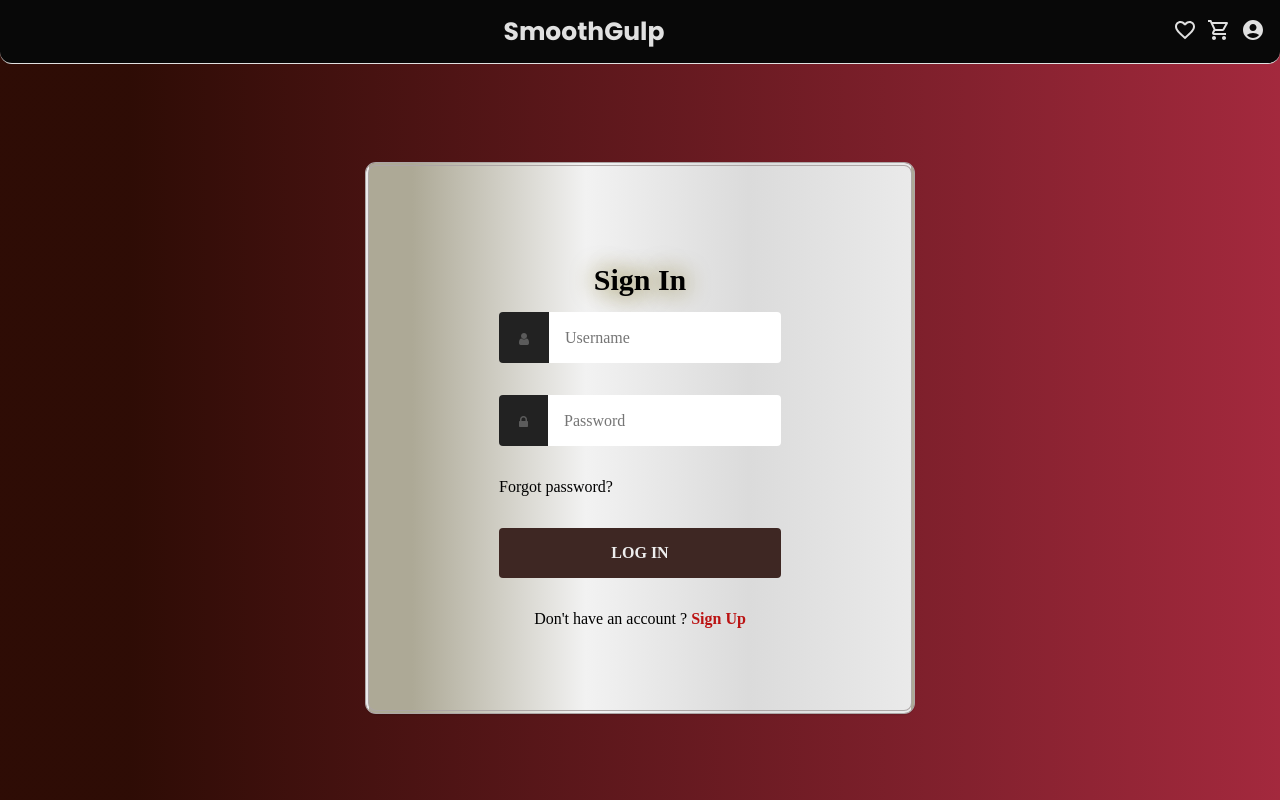
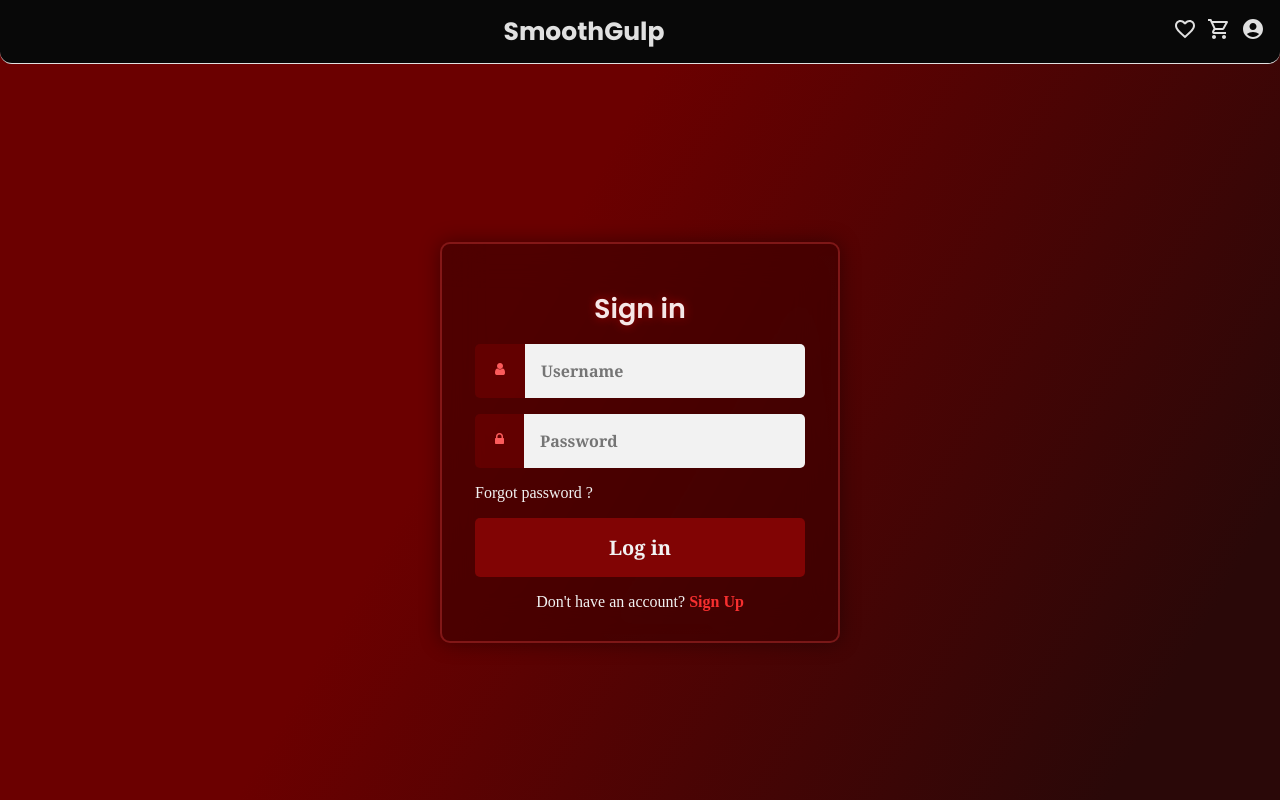
Before and after one commit to tarunmanoharann/Beverage_IRC, a React (Create React App) app: page /login in a window 1280 px wide. Built offline with nearby package versions, Linux system fonts and the light colour scheme.

Commit message:
change the entire color code of site

```diff
--- a/src/Components/Login.js
+++ b/src/Components/Login.js
@@ -44,7 +44,7 @@ const Login = () => {
     <>
       <div className="logincontainer">
         <div className="login-item">
-          <div className="logo">Sign In</div>
+          <div className="logo">Sign in</div>
 
           <form action="" method="post" className="form form-login" onSubmit={(e) => onSubmit(e)}>
             <div className="form-field">
@@ -77,7 +77,7 @@ const Login = () => {
             </div>
 
             <div className="form-field">
-              <p>Forgot password?</p>
+              <p className='login-text'>Forgot password ?</p>
             </div>
 
             <div className="form-field">
@@ -86,8 +86,8 @@ const Login = () => {
           </form>
 
           <div className="links">
-            <p>
-              Don't have an account ? <Link to="/Sign_up">Sign Up</Link>
+            <p className='login-text'>
+              Don't have an account? <Link to="/Sign_up"> Sign Up</Link>
             </p>
           </div>
         </div>
--- a/src/assets/css/card.css
+++ b/src/assets/css/card.css
@@ -1,9 +1,8 @@
 @import url('https://fonts.googleapis.com/css2?family=Poppins:wght@300;400;500;600;700&display=swap');
 
 body {
-  margin: 0;
   user-select: none;
-  background: linear-gradient(90deg, hsla(10, 80%, 10%, 1) 10%, hsla(350, 60%, 40%, 1) 100%);
+
 }
 
 .cardcontainer {
@@ -109,21 +108,24 @@ body {
   overflow: hidden;
   border-radius: 50px;
   background: hsla(10, 80%, 10%, 1) ,hsla(10, 80%, 30%, 0.8);
-  box-shadow: 0px 0px 50px #f2f2f2;
+  box-shadow: 0px 0px 50px #520101;
+
 }
 
+
 #left-zone {
-  height: 75%;
+  height: 100%;
   flex-grow: 0;
   display: flex;
   width: 20%;
   align-items: center;
+  background-color: #550101 ;
   justify-content: center;
+
 }
 
 #right-zone {
-  background: hsla(10, 80%, 20%, 1);
-  height: 100%;
+  height: 75%;
   flex-grow: 3;
   width: 80%;
 }
@@ -231,14 +233,15 @@ body {
 
 .list li.item input[type=radio]:checked ~ label.label_one {
   color: #fff;
-  font-size: 18px;
-  font-family: 'Poppins', sans-serif;
-  font-weight: 500;
-  border-right: solid 4px #3d1514;
-  background:hsla(10, 80%, 20%, 1);
-  border-top-right-radius: 15px;
-  border-bottom-right-radius: 15px;
-
+  height: 55px;
+  cursor: default;
+  width: 95%;
+  font-size: 27px;
+  font-family:Arial, Helvetica, sans-serif;
+  font-weight: 400;
+  background: #6e0000;
+  border-top-right-radius: 30px;
+  border-bottom-right-radius: 30px;
 }
 
 .list li.item input[type=radio]:checked ~ label.label_two {
@@ -258,7 +261,7 @@ body {
 .list li.item input[type=radio]:checked ~ label.label_four {
   color: #F27935;
   border-right: solid 4px #F27935;
-  background: hsla(10, 80%, 20%, 1); /* Adjusted color */
+  background: hsla(10, 80%, 20%, 1);
   box-shadow: 6px 6px 12px rgba(42, 2, 2, 0.8), -6px -6px 12px rgba(74, 13, 13, 0.8);
 }
 
--- a/src/assets/css/footor.css
+++ b/src/assets/css/footor.css
@@ -22,16 +22,19 @@
 .keywords {
   margin-top: 10px;
   font-size: larger;
+  cursor: pointer;
 }
 
 .keywords span {
   margin: 0 10px;
   font-weight: bold;
   text-shadow: 0 0 2px #ffd700;
+
 }
 
 .icons:hover {
-  color: #8b0000;
+  color: #af0202;
+  transition: all 0.3s ease-in-out;
 }
 
 .motto {
@@ -59,11 +62,10 @@
 }
 
 .social-link {
-  color: #c30404;
+  color: #940202;
   margin: 0 10px;
   font-size: 27px;
   text-decoration: none;
-  transition: all 1s ease-in-out;
   display: flex;
   align-items: center;
   justify-content: center;
--- a/src/assets/css/login.css
+++ b/src/assets/css/login.css
@@ -1,122 +1,112 @@
 @import url('https://netdna.bootstrapcdn.com/font-awesome/4.4.0/css/font-awesome.css');
+@import url('https://fonts.googleapis.com/css2?family=Poppins:wght@300;400;500;600;700&display=swap');
+body {
+  background: linear-gradient(300deg, #2a0808 10%, #6b0000 60%);
+  margin: 0;
+}
 
 
 .logincontainer {
   display: flex;
   text-align: center;
   align-items: center;
-  height: 91vh;
-
+  justify-content: center;
+  height: 92vh;
 }
 
 .logo {
-  font-family:cursive;
-  font-size: 30px;
+
+  font-family: 'Poppins', sans-serif;
+  font-size: 27px;
   text-align: center;
   padding: 15px 0px;
   margin: 0;
-  color: black;
-  text-shadow: 0px 0px 25px #73640d;
-  font-weight: 550;
+  color: #f5e7e7;
+  text-shadow: 0px 0px 10px #a60000;
+  font-weight: 600;
 }
 
 .login-item {
   margin: 20px auto 0;
-  box-shadow: 0 1.5px 0 0 rgba(0, 0, 0, 0.1);
-  width: 60%;
-  height: 69vh;
-  max-width: 550px;
+  box-shadow: 0 0 20px rgba(0, 0, 0, 0.4);
+  width: 90%;
+  max-width: 400px;
   display: flex;
   align-items: center;
   justify-content: center;
   flex-direction: column;
-  background: #ADA996;
-  background: -webkit-linear-gradient(to right, #ADA996 30%, #F2F2F2 50%, #DBDBDB 70%, #EAEAEA 100%);
-  background: linear-gradient(to right, #ADA996 8%, #F2F2F2 40%, #DBDBDB 70%, #EAEAEA 100%);
+  background: rgba(60, 0, 0, 0.6);
+  backdrop-filter: blur(20px);
   box-sizing: border-box;
-  border-radius: 2%;
-  border: 4px double #ada6a6;
+  border-radius: 10px;
+  border: 2.5px solid rgba(255, 77, 77, 0.3);
+  padding: 30px;
 }
 
 input {
   border: 0;
   color: inherit;
   font: inherit;
+  font-family: Cambria, Cochin, Georgia, Times, 'Times New Roman', serif;
+  font-weight: 600;
   margin: 0;
   outline: 0;
   padding: 0;
-  -webkit-transition: background-color .3s;
   transition: background-color .3s;
 }
 
 .user:before {
   content: '\f007';
   font: 14px fontawesome;
-  color: #5b5b5b;
+  color: #fb5b5b;
 }
 
 .lock:before {
   content: '\f023';
   font: 14px fontawesome;
-  color: #5b5b5b;
+  color: #fb5b5b;
 }
 
-.form input[type="password"],
-.form input[type="text"],
-.form input[type="submit"] {
+.form input[type="password"], .form input[type="text"], .form input[type="submit"] {
   width: 100%;
 }
 
-.form-login label,
-.form-login input[type="text"],
-.form-login input[type="password"],
-.form-login input[type="submit"] {
-  border-radius: 0.25rem;
+.form-login label, .form-login input[type="text"], .form-login input[type="password"], .form-login input[type="submit"] {
+  border-radius: 5px;
   padding: 1rem;
-  color: #3A3F44;
+  color: #000000;
 }
 
 .form-login label {
-  background-color: #222222;
+  background-color: rgba(120, 0, 0, 0.5);
   border-bottom-right-radius: 0;
   border-top-right-radius: 0;
   padding-left: 1.25rem;
   padding-right: 1.25rem;
-  font-family: 'Lato', sans-serif;
 }
 
-.form-login input[type="text"],
-.form-login input[type="password"] {
-  background-color: #ffffff;
+.form-login input[type="text"], .form-login input[type="password"] {
+  background-color: #f2f2f2;
   border-bottom-left-radius: 0;
   border-top-left-radius: 0;
 }
 
-.form-login input[type="text"]:focus,
-.form-login input[type="text"]:hover,
-.form-login input[type="password"]:focus,
-.form-login input[type="password"]:hover {
-  background-color: #eeeeee;
+
+
+.form-login input[type="submit"] {
+  background-color: #810404;
+  color: #f2f2f2;
+  font-size: 20px;
+  font-weight: 600;
+  transition: background-color 0.3s;
+  cursor: pointer;
 }
 
-.form-login input[type="submit"] {
-  background-color: #3e2723;
-  color: #eee;
-  font-weight: bold;
-  text-transform: uppercase;
-}
 
-.form-login input[type="submit"]:focus,
-.form-login input[type="submit"]:hover {
-  background-color: rgb(132, 26, 26);
-}
 
 .form-field {
-  display: -webkit-box;
-  display: -webkit-flex;
-  display: -ms-flexbox;
   display: flex;
-  margin-bottom: 2rem;
+  margin-bottom: 1rem;
 }
 
 .hidden {
@@ -132,11 +122,22 @@ input {
 
 .text--center {
   text-align: center;
+  color: #ffb3b3;
 }
 
 a {
   text-decoration: none;
-  color: rgb(187, 19, 19);
+  color: #f72f2f;
   font-weight: 550;
+  transition: color 0.3s;
+}
+
+a:hover {
+  color: #e84646;
 
 }
+
+.login-text
+{
+  color: #f2f2f2;
+}
--- a/src/assets/css/sign_up.css
+++ b/src/assets/css/sign_up.css
@@ -18,19 +18,17 @@
   text-align: center;
   justify-content: center;
   width: 90%;
-  background: #ADA996;
-  background: -webkit-linear-gradient(to right, #ADA996 30%, #F2F2F2 50%, #DBDBDB 70%, #EAEAEA 100%);
-  background: linear-gradient(to right, #ADA996 8%, #F2F2F2 40%, #DBDBDB 70%, #EAEAEA 100%);
+  background: rgba(60, 0, 0, 0.6);
+  backdrop-filter: blur(20px);
   padding: 20px;
-  border-radius: 8px;
-  box-shadow: 0 0 15px rgba(0, 0, 0, 0.1);
-  border-radius: 3%;
-  border: 5px double #ada6a6;
+  border-radius: 10px;
+  box-shadow: 0 0 20px rgba(0, 0, 0, 0.4);
+  border: 2.5px solid rgba(255, 77, 77, 0.3);
 }
 
 .container header {
   font-size: 1.5rem;
-  color: #4e342e;
+  color: #f5e7e7;
   font-weight: 500;
   text-align: center;
   margin-bottom: 20px;
@@ -40,11 +38,11 @@
   margin-top: 10px;
 }
 
-h2.register{
+h2.register {
   font-size: 30px;
-  font-family: cursive;
-  color: black;
-  text-shadow: 0px 0px 25px #73640d;
+  font-family: 'Poppins', sans-serif;
+  color: #f5e7e7;
+  text-shadow: 0px 0px 10px #a60000;
   font-weight: 600;
 }
 
@@ -54,7 +52,7 @@ h2.register{
 }
 
 .input-box label {
-  color: #6d4c41;
+  color: #ffb3b3;
   display: block;
   text-align: left;
 }
@@ -65,11 +63,12 @@ h2.register{
   width: 100%;
   outline: none;
   font-size: 1rem;
-  color: #4e342e;
+  color: #000000;
   margin-top: 8px;
-  border: 1px solid #8d6e63;
+  border: 1px solid #fb5b5b;
   border-radius: 6px;
   padding: 0 15px;
+  background-color: #f2f2f2;
 }
 
 .form .column {
@@ -86,41 +85,40 @@ h2.register{
   display: flex;
   flex-direction: row;
   column-gap: 50px;
-  margin-top: 10px;
+  margin-top: 3px;
 }
 
 .form .gender {
+  color: #f2f2f2;
   column-gap: 5px;
 }
 
 .gender-box h3 {
-  color: #4e342e;
+  color: #ffb3b3;
   font-size: 1rem;
   font-weight: 400;
   text-align: left;
 }
 
 .gender input {
-  accent-color: #795548;
+  accent-color: #fb5b5b;
 }
 
 .form button {
   height: 50px;
   width: 100%;
-  color: #fff;
+  color: #f2f2f2;
   font-size: 1rem;
-  font-weight: 400;
+  font-weight: 600;
   margin-top: 20px;
   border: none;
   cursor: pointer;
   transition: all 0.2s ease;
-  background-color: #3e2723;
-  border-radius: 5em;
+  background-color: #810404;
+  border-radius: 5px;
 }
 
-.form button:hover {
-  background-color: rgb(132, 26, 26);
-}
+
 
 @media only screen and (max-width: 600px) {
   .container {
@@ -133,8 +131,17 @@ h2.register{
   }
 }
 
-.login-link
-{
+.login-link {
   padding: 10px;
+  color: #ffb3b3;
+}
 
+.login-link a {
+  color: #f72f2f;
+  font-weight: 550;
+  transition: color 0.3s;
 }
+
+.login-link a:hover {
+  color: #e84646;
+}
```
